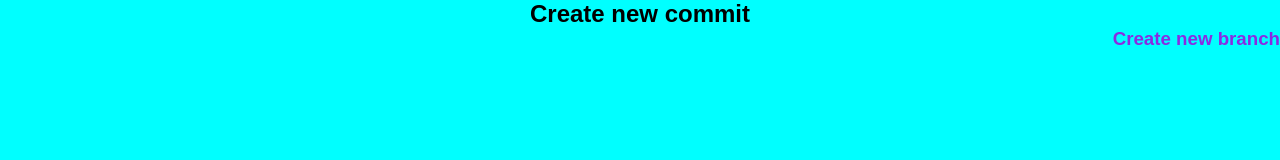
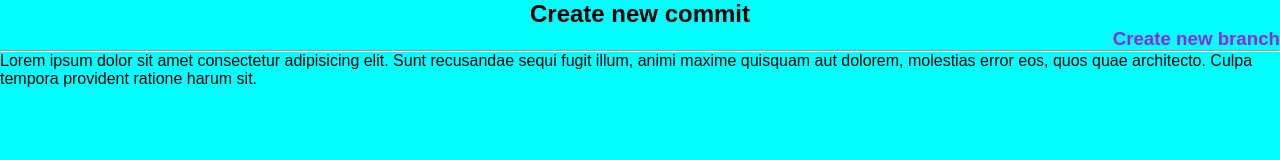
Before and after one commit to iaremchuk/advance, a plain HTML site: page index.html in a window 1280 px wide. Drawn offline with Linux system fonts and the light colour scheme.

Commit message:
Add some ...

```diff
--- a/index.html
+++ b/index.html
@@ -1,13 +1,19 @@
 <!DOCTYPE html>
 <html lang="en">
+
 <head>
     <meta charset="UTF-8">
     <meta name="viewport" content="width=device-width, initial-scale=1.0">
     <title>Advance</title>
     <link rel="stylesheet" href="./css/main.css">
 </head>
+
 <body>
     <h2>Create new commit</h2>
     <h3>Create new branch</h3>
+    <hr>
+    <p>Lorem ipsum dolor sit amet consectetur adipisicing elit. Sunt recusandae sequi fugit illum, animi maxime quisquam
+        aut dolorem, molestias error eos, quos quae architecto. Culpa tempora provident ratione harum sit.</p>
 </body>
+
 </html>
```
